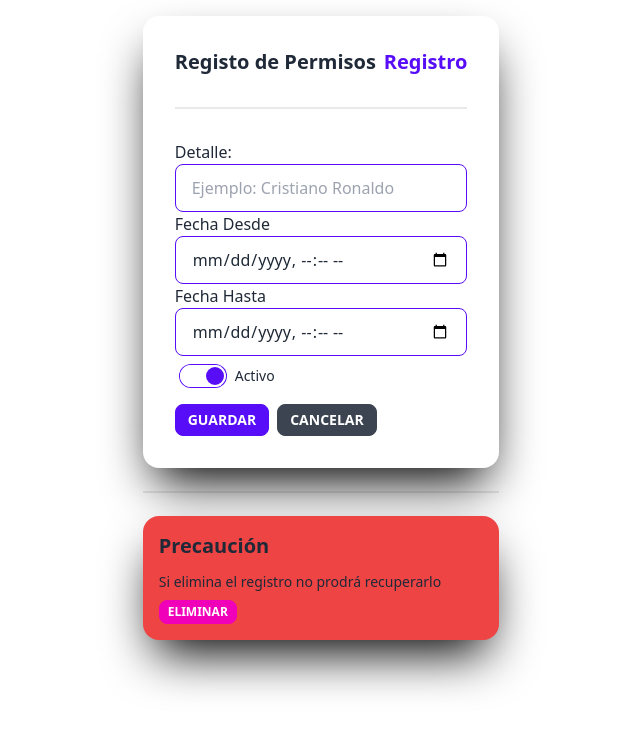
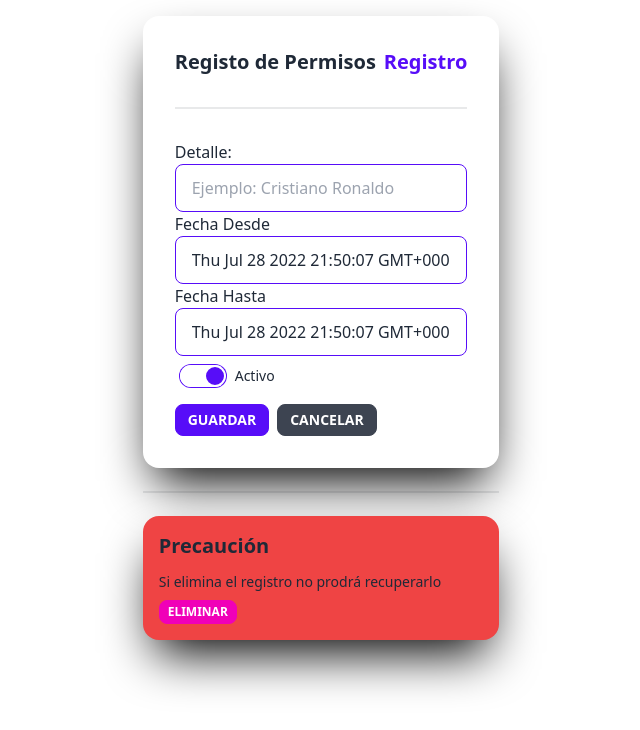
Before and after one commit to MariaJoseOrtega/AD_FRONTEND, an Angular app: page /register in a window 1280 px wide. Shown: the top 730 px of the page, without its empty margins (319-959 px from the left). Built offline with nearby package versions, Linux system fonts and the light colour scheme.

Commit message:
cambios_Frontend

```diff
--- a/src/app/register/register.component.html
+++ b/src/app/register/register.component.html
@@ -10,10 +10,10 @@
         <input class="input input-primary" type="text" detalle="" id="" placeholder="Ejemplo: Cristiano Ronaldo"
           [(ngModel)]="currentEntity.detalle  ">
         <label for="">Fecha Desde</label>
-        <input class="input input-primary" type="datetime-local" fechaHoraDesde="" id="" placeholder="Ejemplo: 01/01/1111 00:00"
+        <input class="input input-primary" type="datetime" fechaHoraDesde="" id="" placeholder="Ejemplo: 01/01/1111 00:00"
           [(ngModel)]="currentEntity.fechaHoraDesde">
         <label for="">Fecha Hasta</label>
-        <input class="input input-primary" type="datetime-local" fechaHoraHasta="" id="" placeholder="Ejemplo: 01/01/1111 00:00"
+        <input class="input input-primary" type="datetime" fechaHoraHasta="" id="" placeholder="Ejemplo: 01/01/1111 00:00"
           [(ngModel)]="currentEntity.fechaHoraHasta">
         <div class="form-control">
           <label class="label cursor-pointer justify-start">
```
